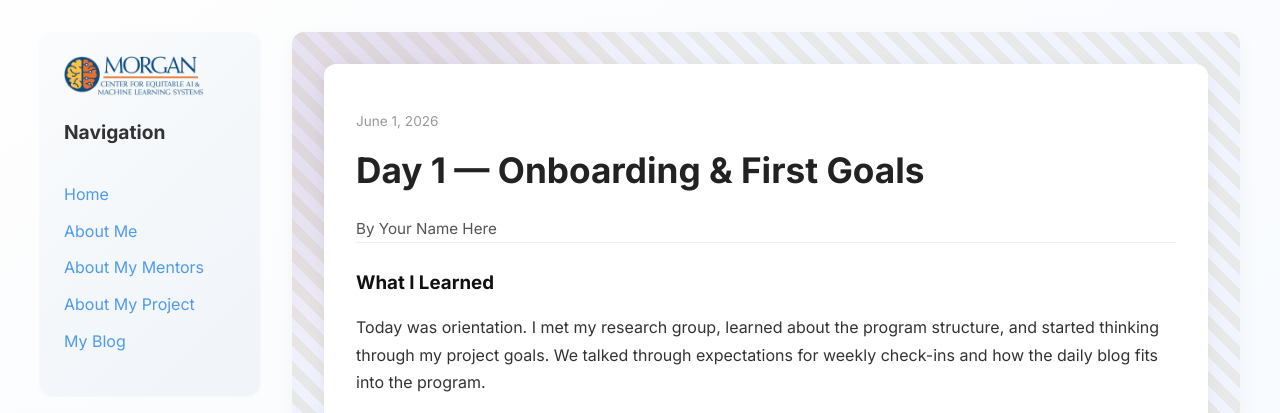
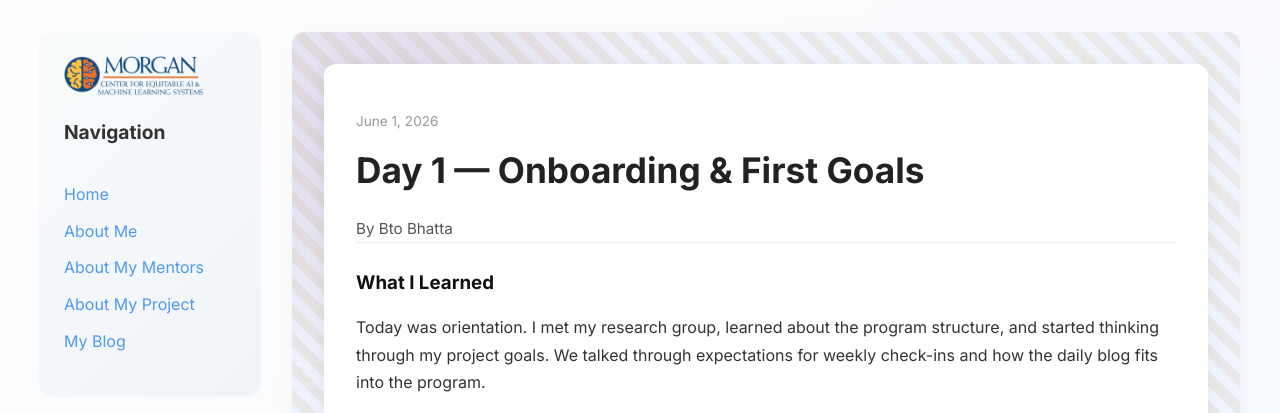
Before and after one commit to BtoBhatta/BtoBhatta, a Jekyll site: the page built from _posts/2026-06-01-day-1.md, in a window 1280 px wide. Shown: the top 413 px of the page. Built offline with Jekyll 4.4.1, drawn with Linux system fonts in a browser that asks for light colours.

Commit message:
Update _config.yml

```diff
--- a/_config.yml
+++ b/_config.yml
@@ -4,11 +4,11 @@
 # =====================================================
 
 # ----- Identity (shown in SEO + browser tab) -----
-title: Your Name Here                              # <- your name
-author: Your Name Here                             # <- your name (shown as post byline)
+title: Bto Bhatta                           # <- your name
+author: Bto Bhatta                    # <- your name (shown as post byline)
 description: My CEAMLS SAIRI Summer Research Site  # <- short site tagline
-email:                                             # <- (optional) contact email for SEO
-url: https://your-username.github.io               # <- your final site URL (canonical SEO links)
+email: btbha1@morgan.edu                                           # <- (optional) contact email for SEO
+url: https://github.com/BtoBhatta/BtoBhatta.github.io            # <- your final site URL (canonical SEO links)
 lang: en-US
 
 # ----- Branding (program-wide; rarely changes) -----
```
